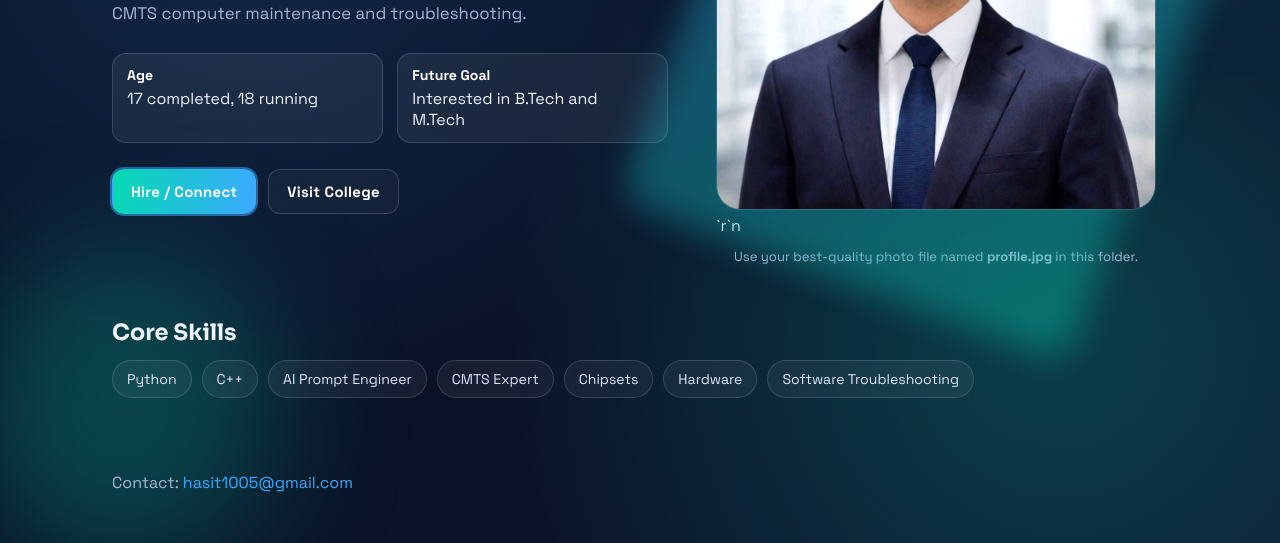
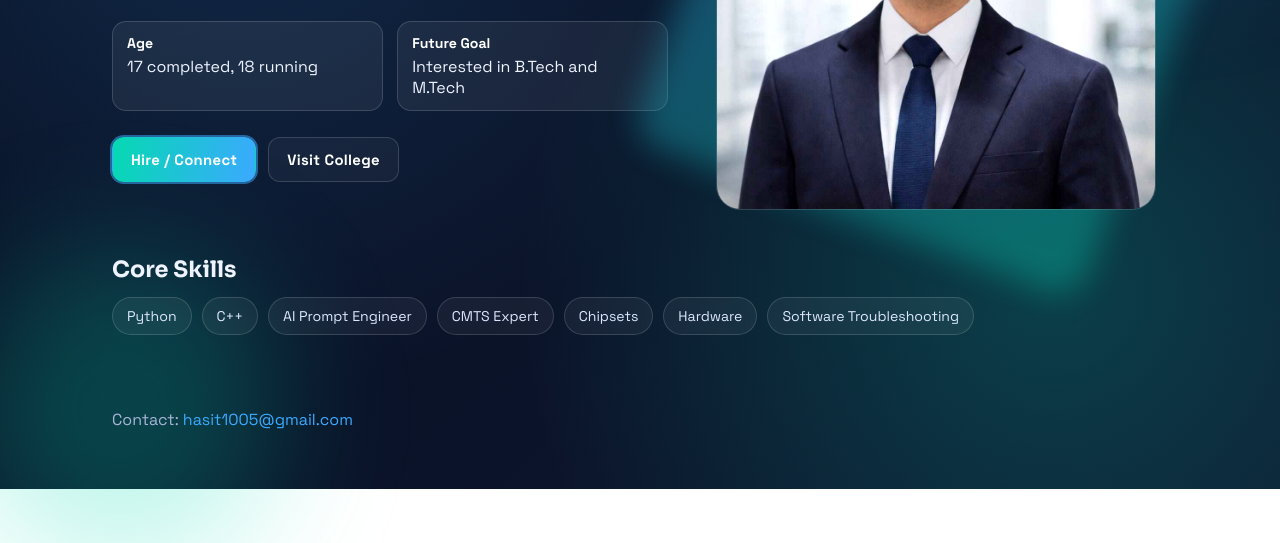
Before and after one commit to HasitMevada/hasitmevadbio, a plain HTML site: page index.html in a window 1280 px wide. Shown: the part 311-854 px from the top of the page. After the commit the page ends 800 px from the top, so only its background shows below. Drawn offline with Linux system fonts and the light colour scheme.

Commit message:
Add files via upload

```diff
--- a/index.html
+++ b/index.html
@@ -49,7 +49,7 @@
 
       <div class="hero-image reveal-delay">
         <div class="image-ring"></div>
-        <img src="profile.jpg" alt="Portrait of Hasit" class="profile-photo" loading="eager" />`r`n        <p class="photo-note">Use your best-quality photo file named <strong>profile.jpg</strong> in this folder.</p>
+        <img src="profile.jpg" alt="Portrait of Hasit" class="profile-photo" loading="eager" />
       </div>
     </section>
 
--- a/style.css
+++ b/style.css
@@ -330,10 +330,3 @@ h2 {
     grid-template-columns: 1fr;
   }
 }
-
-.photo-note {
-  margin-top: 12px;
-  text-align: center;
-  color: var(--muted);
-  font-size: 0.82rem;
-}
```
